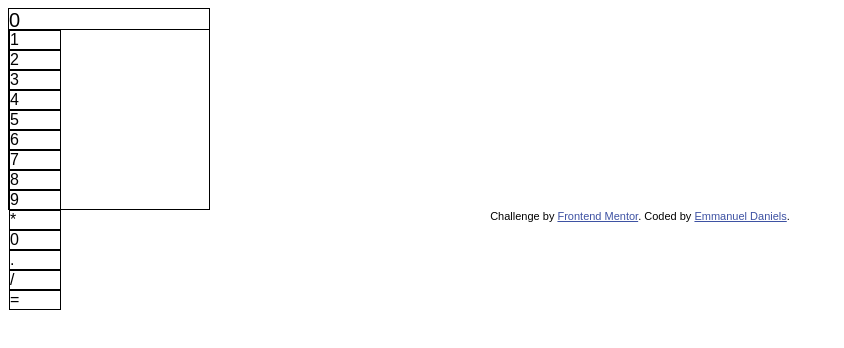
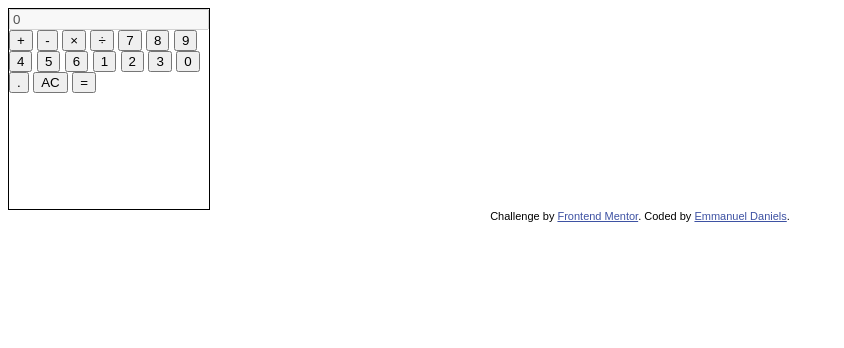
Before and after one commit to ed55567/calculator_app, a plain HTML site: page index.html in a window 1280 px wide. Shown: the whole page, without its empty margins (0-844 px from the left). Drawn offline with Linux system fonts and the light colour scheme.

Commit message:
changed the body with css grid layout and added base javascript

```diff
--- a/index.html
+++ b/index.html
@@ -32,32 +32,75 @@
     .button {
       width: 50px;
       height: 20px;
-      font-size: medium;
+      font-size: 16px;
       border: 1px solid black;
     }
-
     .attribution { font-size: 11px; text-align: center; }
     .attribution a { color: hsl(228, 45%, 44%); }
   </style>
 </head>
 <body>
   <div class="calculator">
-    <div class="display">0</div>
-    <div class="button">1</div>
-    <div class="button">2</div>
-    <div class="button">3</div>
-    <div class="button">4</div>
-    <div class="button">5</div>
-    <div class="button">6</div>
-    <div class="button">7</div>
-    <div class="button">8</div>
-    <div class="button">9</div>
-    <div class="button">*</div>
-    <div class="button">0</div>
-    <div class="button">.</div>
-    <div class="button">/</div>
-    <div class="button">=</div>
+
+    <input type="text" class="calculator-screen" value="0" disabled />
+
+    <div class="calculator-keys">
+
+      <button type="button" class="operator" value="+">+</button>
+      <button type="button" class="operator" value="-">-</button>
+      <button type="button" class="operator" value="*">&times;</button>
+      <button type="button" class="operator" value="/">&divide;</button>
+
+      <button type="button" value="7">7</button>
+      <button type="button" value="8">8</button>
+      <button type="button" value="9">9</button>
+
+
+      <button type="button" value="4">4</button>
+      <button type="button" value="5">5</button>
+      <button type="button" value="6">6</button>
+
+
+      <button type="button" value="1">1</button>
+      <button type="button" value="2">2</button>
+      <button type="button" value="3">3</button>
+
+
+      <button type="button" value="0">0</button>
+      <button type="button" class="decimal" value=".">.</button>
+      <button type="button" class="all-clear" value="all-clear">AC</button>
+
+      <button type="button" class="equal-sign" value="=">=</button>
+
+    </div>
   </div>
+  <script>
+    var calculator = {
+  display: document.querySelector(".display"),
+  buttons: Array.from(document.querySelectorAll(".button")),
+
+  onButtonClick: function(event) {
+    var button = event.target;
+    var value = button.textContent || button.value;
+
+    if (value === "=") {
+      var expression = calculator.display.textContent;
+      var result = eval(expression);
+      calculator.display.textContent = result;
+    } else {
+      calculator.display.textContent += value;
+    }
+  },
+
+      init: function() {
+        this.buttons.forEach(function(button) {
+          button.addEventListener("click", calculator.onButtonClick);
+        });
+      }
+    };
+
+    calculator.init();
+  </script>
   <div class="attribution">
     Challenge by <a href="https://www.frontendmentor.io?ref=challenge" target="_blank">Frontend Mentor</a>.
     Coded by <a href="https://ed55567.github.io/">Emmanuel Daniels</a>.
```
